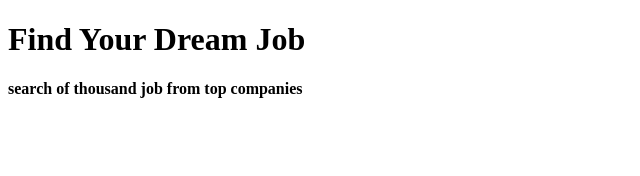
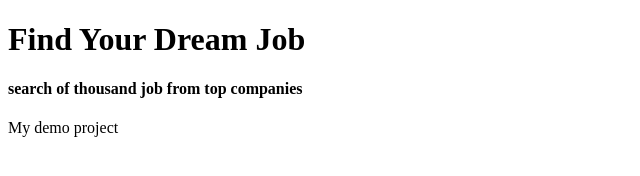
Before and after one commit to Vicky-web-pro/my-demo-project, a plain HTML site: page index.html in a window 1280 px wide. Shown: the whole page, without its empty margins (0-640 px from the left). Drawn offline with Linux system fonts and the light colour scheme.

Commit message:
added paragraph

```diff
--- a/index.html
+++ b/index.html
@@ -8,5 +8,6 @@
     <body>
         <h1>Find Your Dream Job</h1>
         <h4>search of thousand job from top companies</h4>
+        <p>My demo project</p>
     </body>
 </html>
```
